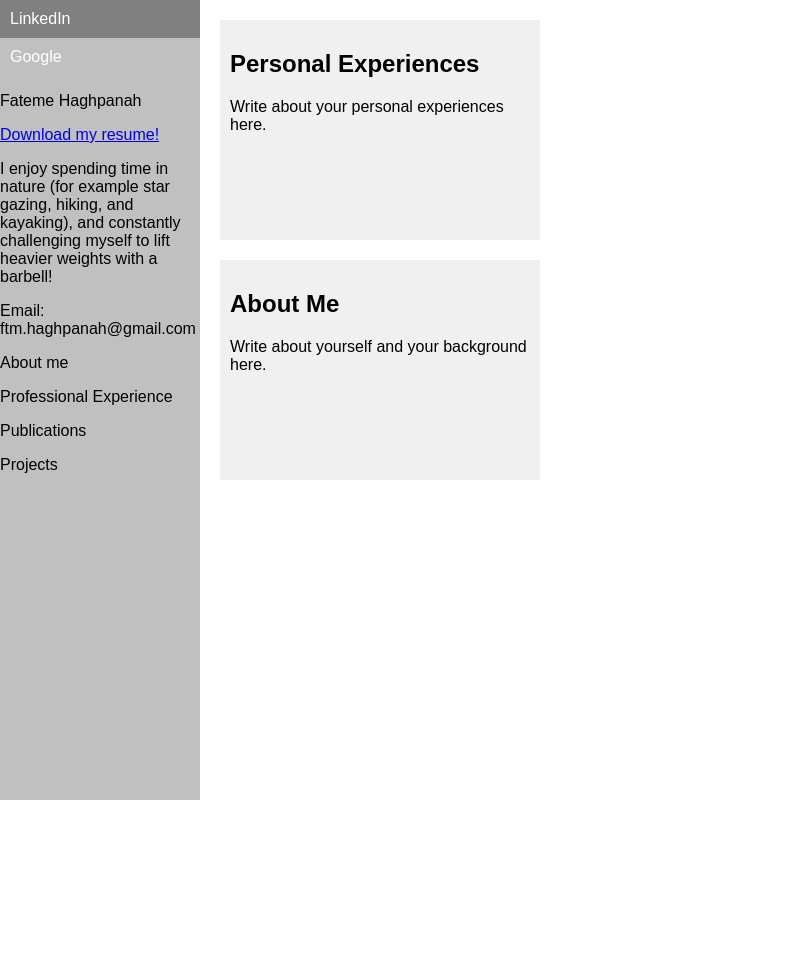
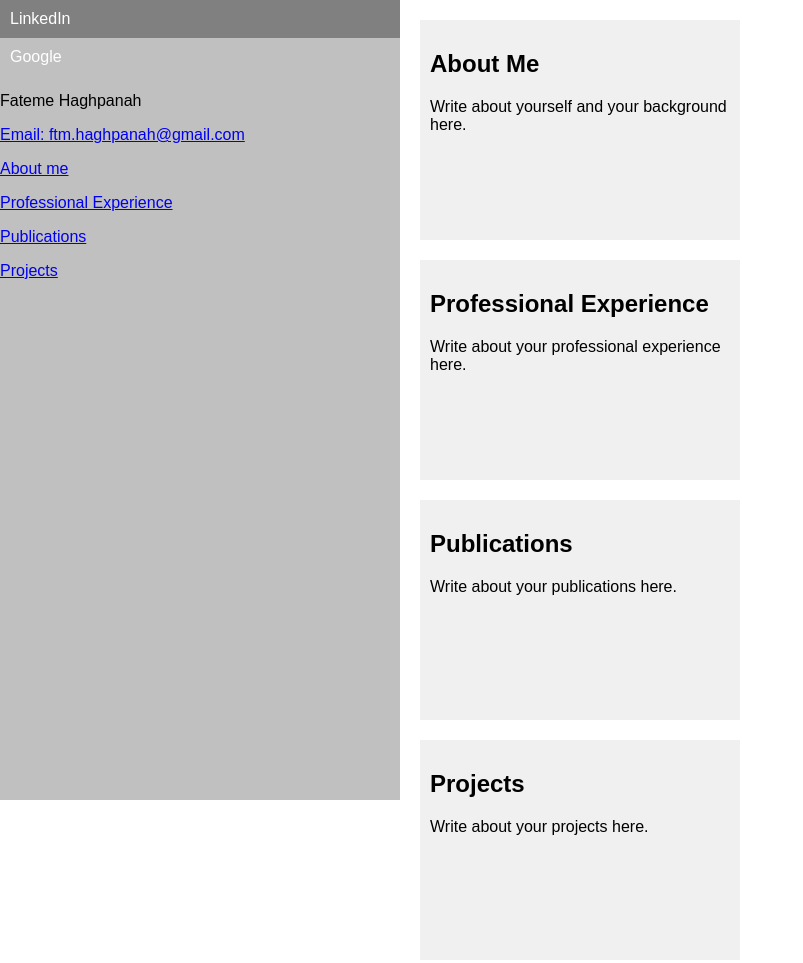
Before and after one commit to Rezamehrizi/portfolio-short, a plain HTML site: page index.html in a window 1280 px wide. Shown: the whole page, without its empty margins (0-803 px from the left). Before the commit the page ends 800 px from the top, so only its background shows below. Drawn offline with Linux system fonts and the light colour scheme.

Commit message:
Update index.html

```diff
--- a/index.html
+++ b/index.html
@@ -11,13 +11,13 @@
 
     #sidebar {
       background-color: #c0c0c0;
-      width: 200px;
+      width: 400px; /* Adjusted width to be twice as big */
       height: 100vh;
       float: left;
     }
 
     #main-content {
-      margin-left: 200px;
+      margin-left: 400px; /* Updated margin to match the wider sidebar */
       padding: 20px;
     }
 
@@ -47,24 +47,32 @@
     <a class="sidebar-link" href="https://www.google.com/">Google</a>
     <!-- Add more links here if needed -->
     <p>Fateme Haghpanah</p>
-    <p><a href="link-to-your-resume.pdf">Download my resume!</a></p>
-    <p>I enjoy spending time in nature (for example star gazing, hiking, and kayaking), and constantly challenging myself to lift heavier weights with a barbell!</p>
-    <p>Email: ftm.haghpanah@gmail.com</p>
-    <p>About me</p>
-    <p>Professional Experience</p>
-    <p>Publications</p>
-    <p>Projects</p>
+    <p><a href="mailto:ftm.haghpanah@gmail.com">Email: ftm.haghpanah@gmail.com</a></p> <!-- Added "mailto" to create an email hyperlink -->
+    <p><a href="#about-me">About me</a></p> <!-- Added anchor links to scroll to specific sections on the main page -->
+    <p><a href="#professional-experience">Professional Experience</a></p>
+    <p><a href="#publications">Publications</a></p>
+    <p><a href="#projects">Projects</a></p>
   </div>
 
   <div id="main-content">
-    <div class="box">
-      <h2>Personal Experiences</h2>
-      <p>Write about your personal experiences here.</p>
+    <div class="box" id="about-me"> <!-- Added IDs to the sections for anchor links to scroll to -->
+      <h2>About Me</h2>
+      <p>Write about yourself and your background here.</p>
     </div>
 
-    <div class="box">
-      <h2>About Me</h2>
-      <p>Write about yourself and your background here.</p>
+    <div class="box" id="professional-experience">
+      <h2>Professional Experience</h2>
+      <p>Write about your professional experience here.</p>
+    </div>
+
+    <div class="box" id="publications">
+      <h2>Publications</h2>
+      <p>Write about your publications here.</p>
+    </div>
+
+    <div class="box" id="projects">
+      <h2>Projects</h2>
+      <p>Write about your projects here.</p>
     </div>
 
     <!-- Add more boxes for additional information -->
```
